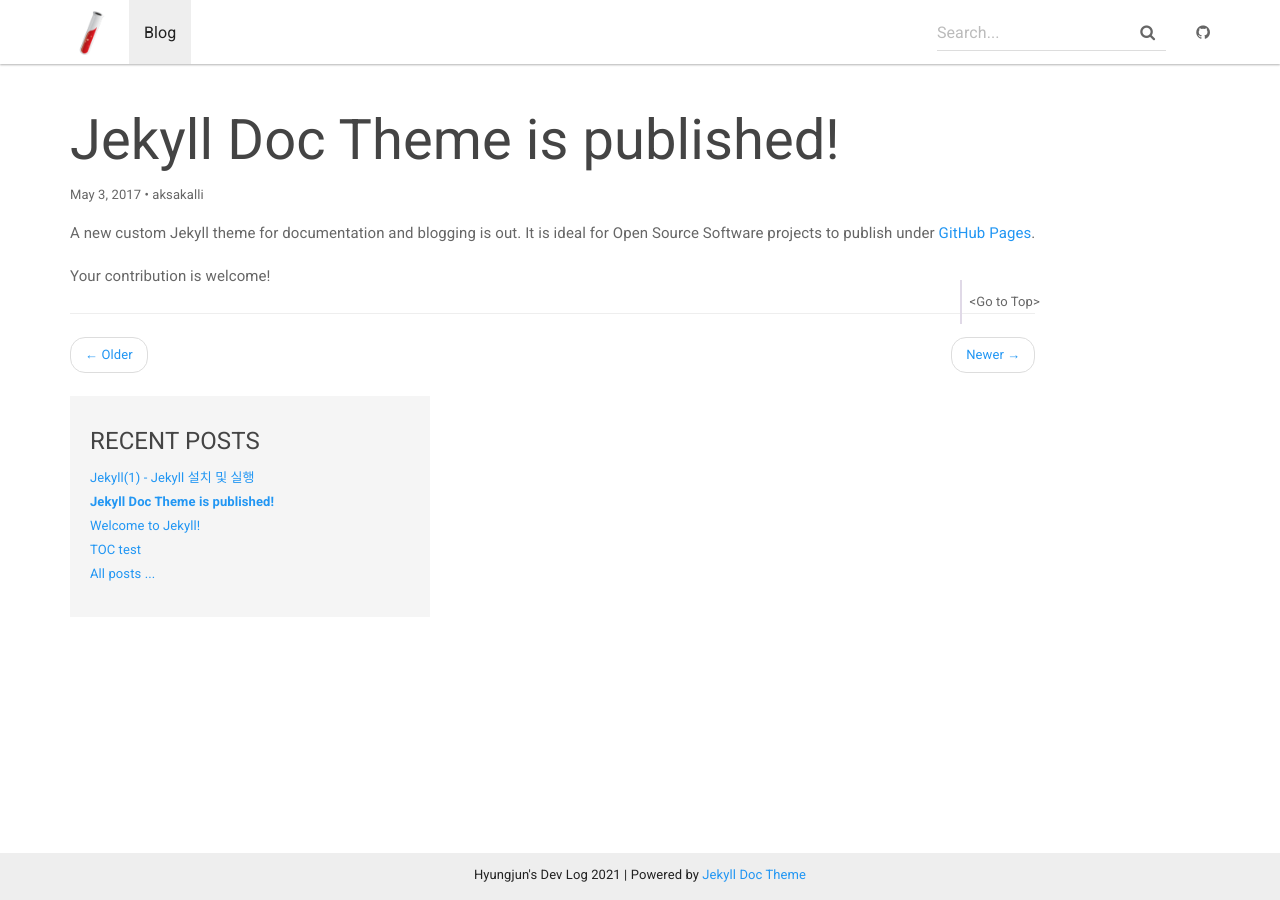
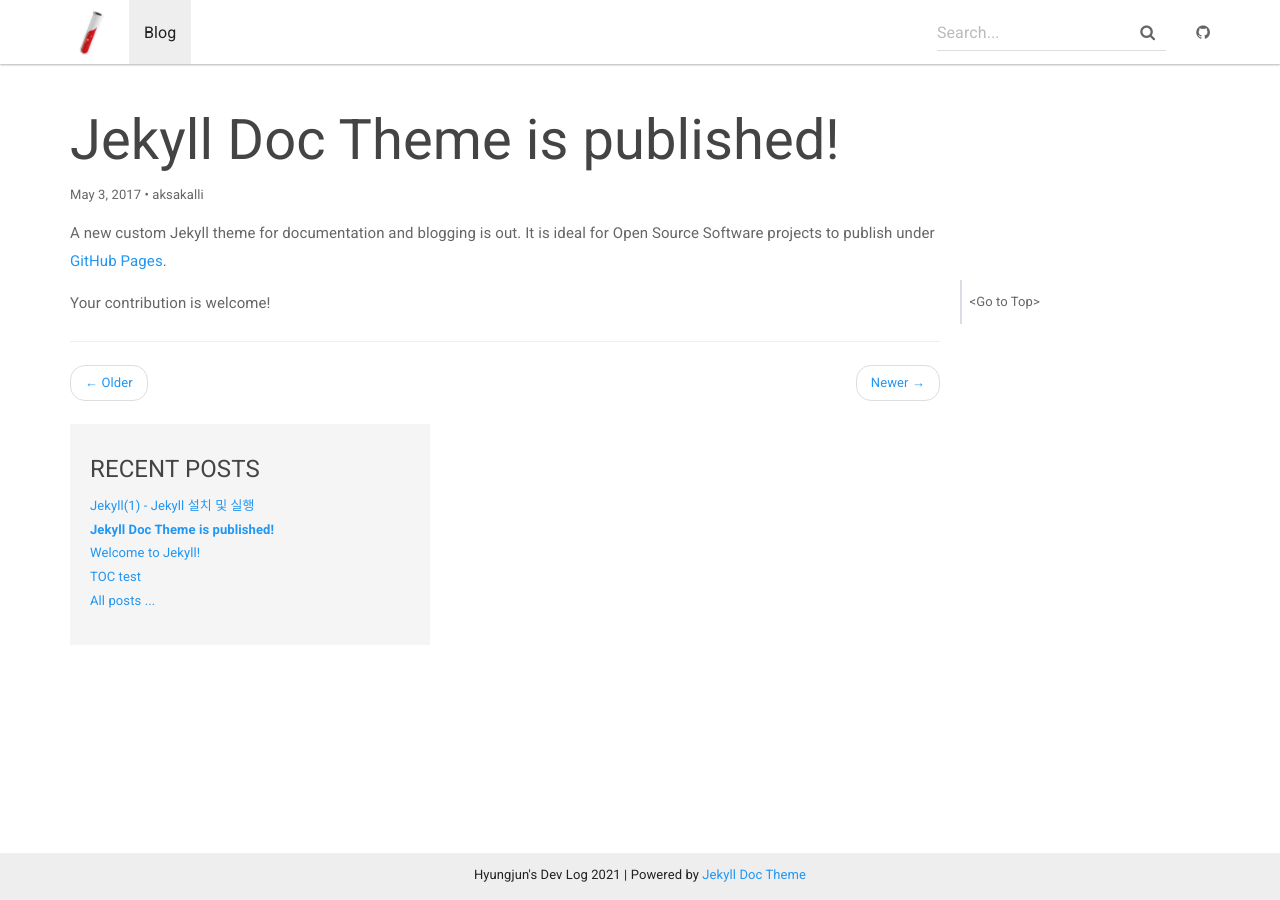
Before and after one commit to HyungjunAn/HyungjunAn.github.io, a Jekyll site: the page built from _posts/2017-05-03-jekyll-doc-theme.md, in a window 1280 px wide. Built offline with Jekyll 4.4.1, drawn with Linux system fonts in a browser that asks for light colours.

```diff
--- a/assets/css/main.scss
+++ b/assets/css/main.scss
@@ -21,19 +21,23 @@
 ;
 
 .container .post {
-    // @media (min-width: $screen-sm-min) {
-    //   width: $container-sm;
-    // }
-    // @media (min-width: $screen-md-min) {
-    //   width: $container-md;
-    // }
-    // @media (min-width: $screen-lg-min) {
-    //   width: $container-lg - 250px;
-    // }
+    @media (min-width: $screen-sm-min) {
+      width: $container-sm - 200px;
+    }
+    @media (min-width: $screen-md-min) {
+      width: $container-md - 250px;
+    }
+    @media (min-width: $screen-lg-min) {
+      width: $container-lg - 300px;
+    }
 }
 
 #markdown-content-container {
   font-size: 15px;
+
+  h1 {
+    font-size: 30px;
+  }
 
   h2 {
     font-size: 30px;
@@ -50,7 +54,7 @@
   position: absolute;
   top: 60px;
   right: 0px;
-  width: 300px;
+  //width: 100%;
   color: inherit;
   overflow-y: hidden;
   overflow-x: hidden;
```
Also changed, not shown: Gemfile.lock.
